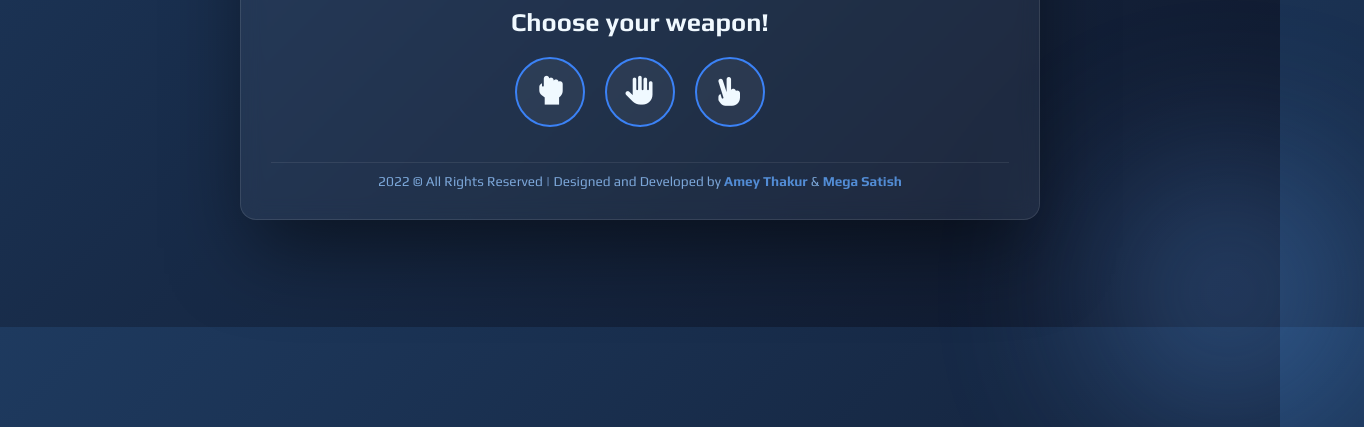
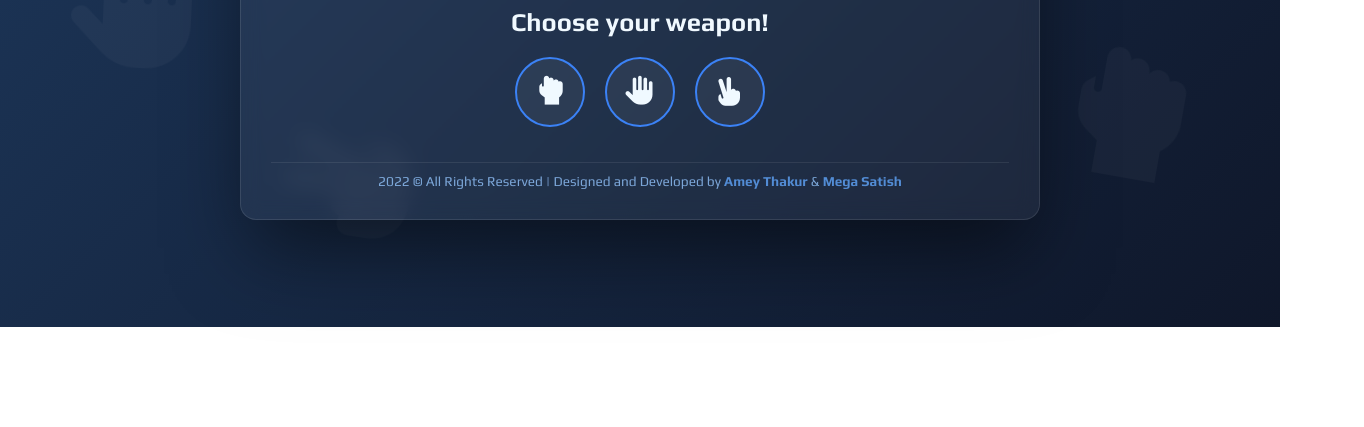
Before and after one commit to Amey-Thakur/ROCK-PAPER-SCISSORS, a plain HTML site: page Source Code/index.html in a window 1280 px wide. Shown: the part 473-900 px from the top of the page, 1364 px wide, since content can reach past the window. After the commit the page ends 800 px from the top, so only its background shows below. Drawn offline with Linux system fonts and the light colour scheme.

Commit message:
ROCK-PAPER-SCISSORS

```diff
--- a/Source Code/css/style.css
+++ b/Source Code/css/style.css
@@ -65,40 +65,31 @@ body {
 }
 
 /* Background Animations */
-.bg-shape {
-    position: absolute;
-    border-radius: 50%;
-    filter: blur(80px);
-    opacity: 0.3;
-    z-index: 1;
-    animation: float 20s infinite alternate;
+.bg-animation {
+    position: fixed;
+    top: 0;
+    left: 0;
+    width: 100%;
+    height: 100%;
+    z-index: 0;
     pointer-events: none;
+    overflow: hidden;
 }
 
-.shape-1 {
-    width: 300px;
-    height: 300px;
-    background: var(--accent-color);
-    top: -50px;
-    left: -50px;
+.floating-icon {
+    position: absolute;
+    color: rgba(255, 255, 255, 0.03);
+    font-size: 8rem;
+    animation: floatBackground 20s infinite ease-in-out alternate;
 }
 
-.shape-2 {
-    width: 250px;
-    height: 250px;
-    background: var(--accent-hover);
-    bottom: -50px;
-    right: -50px;
-    animation-delay: -5s;
-}
-
-@keyframes float {
+@keyframes floatBackground {
     0% {
-        transform: translate(0, 0) scale(1);
+        transform: translate(0, 0) rotate(0deg);
     }
 
     100% {
-        transform: translate(30px, 50px) scale(1.1);
+        transform: translate(30px, 50px) rotate(10deg);
     }
 }
 
--- a/Source Code/index.html
+++ b/Source Code/index.html
@@ -43,8 +43,16 @@
 
 <body>
     <!-- Background Animations -->
-    <div class="bg-shape shape-1"></div>
-    <div class="bg-shape shape-2"></div>
+    <div class="bg-animation">
+        <i class="fas fa-hand-rock floating-icon" style="top: 10%; left: 10%; animation-delay: 0s;"></i>
+        <i class="fas fa-hand-paper floating-icon" style="top: 20%; right: 15%; animation-delay: -5s;"></i>
+        <i class="fas fa-hand-scissors floating-icon"
+            style="bottom: 15%; left: 20%; animation-delay: -10s; transform: rotate(90deg);"></i>
+        <i class="fas fa-hand-rock floating-icon" style="bottom: 25%; right: 10%; animation-delay: -15s;"></i>
+        <i class="fas fa-hand-paper floating-icon" style="top: 50%; left: 5%; animation-delay: -2s;"></i>
+        <i class="fas fa-hand-scissors floating-icon"
+            style="top: 40%; right: 5%; animation-delay: -7s; transform: rotate(90deg);"></i>
+    </div>
 
     <div class="game-container">
         <header class="header" style="position: relative;">
```
